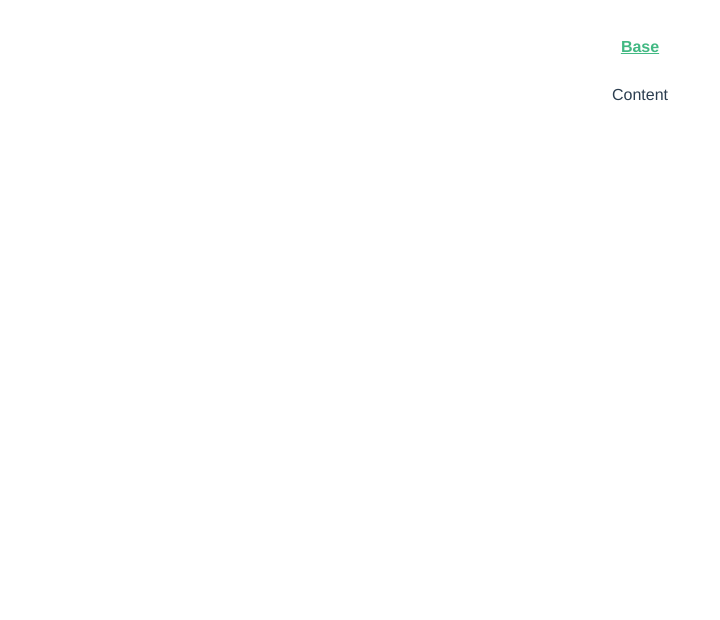
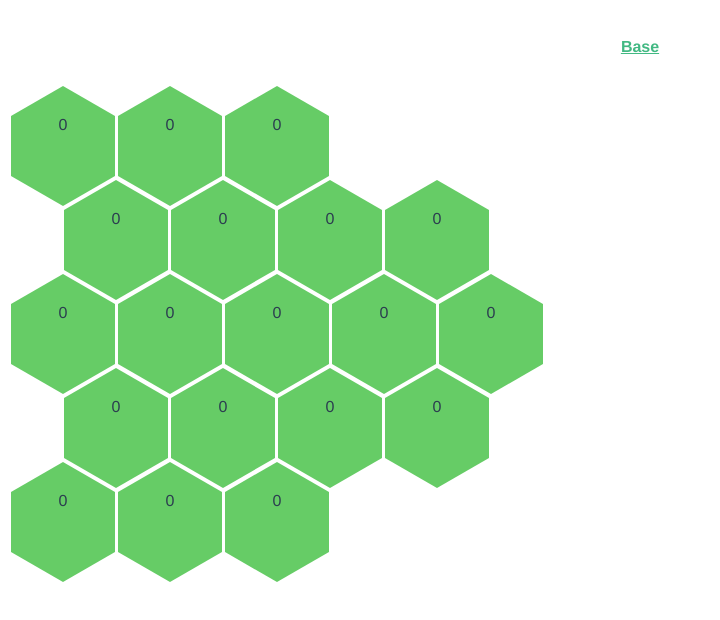
Before and after one commit to aspen-troitskiy/twelvetro-frontend, a Vue app: page / in a window 1280 px wide. Shown: the top 620 px of the page, without its empty margins (0-720 px from the left). Built offline with nearby package versions, Linux system fonts and the light colour scheme.

Commit message:
add: add hexes to the GameField

```diff
--- a/src/components/GameField.vue
+++ b/src/components/GameField.vue
@@ -1,16 +1,120 @@
 <template>
   <div>
-    Content
+    <div class="hex-row">
+      <div v-for="(hex, index) in fieldData[0]" :key="`hex-${index}`">
+        <Hex :hex="hex"></Hex>
+      </div>
+    </div>
+    <div class="hex-row even">
+      <div v-for="(hex, index) in fieldData[1]" :key="`hex-${index}`">
+        <Hex :hex="hex"></Hex>
+      </div>
+    </div>
+    <div class="hex-row">
+      <div v-for="(hex, index) in fieldData[2]" :key="`hex-${index}`">
+        <Hex :hex="hex"></Hex>
+      </div>
+    </div>
+    <div class="hex-row even">
+      <div v-for="(hex, index) in fieldData[3]" :key="`hex-${index}`">
+        <Hex :hex="hex"></Hex>
+      </div>
+    </div>
+    <div class="hex-row">
+      <div v-for="(hex, index) in fieldData[4]" :key="`hex-${index}`">
+        <Hex :hex="hex"></Hex>
+      </div>
+    </div>
   </div>
 </template>
 
 <script>
+import Hex from './Hex.vue';
 export default {
-  name: 'HelloWorld',
-  props: {
-    msg: String,
+  name: 'GameField',
+  components: {
+    Hex,
+  },
+  data() {
+    return {
+      fieldData: [
+        [
+            {
+                "value": 0
+            },
+            {
+                "value": 0
+            },
+            {
+                "value": 0
+            }
+        ],
+        [
+            {
+                "value": 0
+            },
+            {
+                "value": 0
+            },
+            {
+                "value": 0
+            },
+            {
+                "value": 0
+            }
+        ],
+        [
+            {
+                "value": 0
+            },
+            {
+                "value": 0
+            },
+            {
+                "value": 0
+            },
+            {
+                "value": 0
+            },
+            {
+                "value": 0
+            }
+        ],
+        [
+            {
+                "value": 0
+            },
+            {
+                "value": 0
+            },
+            {
+                "value": 0
+            },
+            {
+                "value": 0
+            }
+        ],
+        [
+            {
+                "value": 0
+            },
+            {
+                "value": 0
+            },
+            {
+                "value": 0
+            }
+        ],
+      ]
+    }
   },
 };
 </script>
-  <style scoped lang="scss">
+<style scoped lang="scss">
+  .hex-row {
+      clear: left;
+  }
+  .hex-row.even {
+      margin-left: 53px;
+  }
 </style>
--- /dev/null
+++ b/src/components/Hex.vue
@@ -0,0 +1,39 @@
+<template>
+  <div class="hex">
+    <div class="top"></div>
+    <div class="middle">{{hex.value}}</div>
+    <div class="bottom"></div>
+  </div>
+</template>
+
+<script>
+
+export default {
+  name: 'Hex',
+  props: ['hex'],
+};
+</script>
+<style scoped lang="scss">
+  .hex {
+    float: left;
+    margin-left: 3px;
+    margin-bottom: -26px;
+  }
+  .hex .top {
+      width: 0;
+      border-bottom: 30px solid #6C6;
+      border-left: 52px solid transparent;
+      border-right: 52px solid transparent;
+  }
+  .hex .middle {
+      width: 104px;
+      height: 60px;
+      background: #6C6;
+  }
+  .hex .bottom {
+      width: 0;
+      border-top: 30px solid #6C6;
+      border-left: 52px solid transparent;
+      border-right: 52px solid transparent;
+  }
+</style>
--- a/src/router/index.js
+++ b/src/router/index.js
@@ -1,14 +1,14 @@
 import Vue from 'vue';
 import VueRouter from 'vue-router';
-import Base from '../views/Base.vue';
+import GameField from '../components/GameField.vue';
 
 Vue.use(VueRouter);
 
 const routes = [
   {
     path: '/',
-    name: 'base',
-    component: Base,
+    name: 'GameField',
+    component: GameField,
   },
   // {
   //   path: '/about',
--- a/src/views/Base.vue
+++ b/src/views/Base.vue
@@ -1,6 +1,6 @@
 <template>
   <div>
-    Content
+    <GameField></GameField>
   </div>
 </template>
 
```
